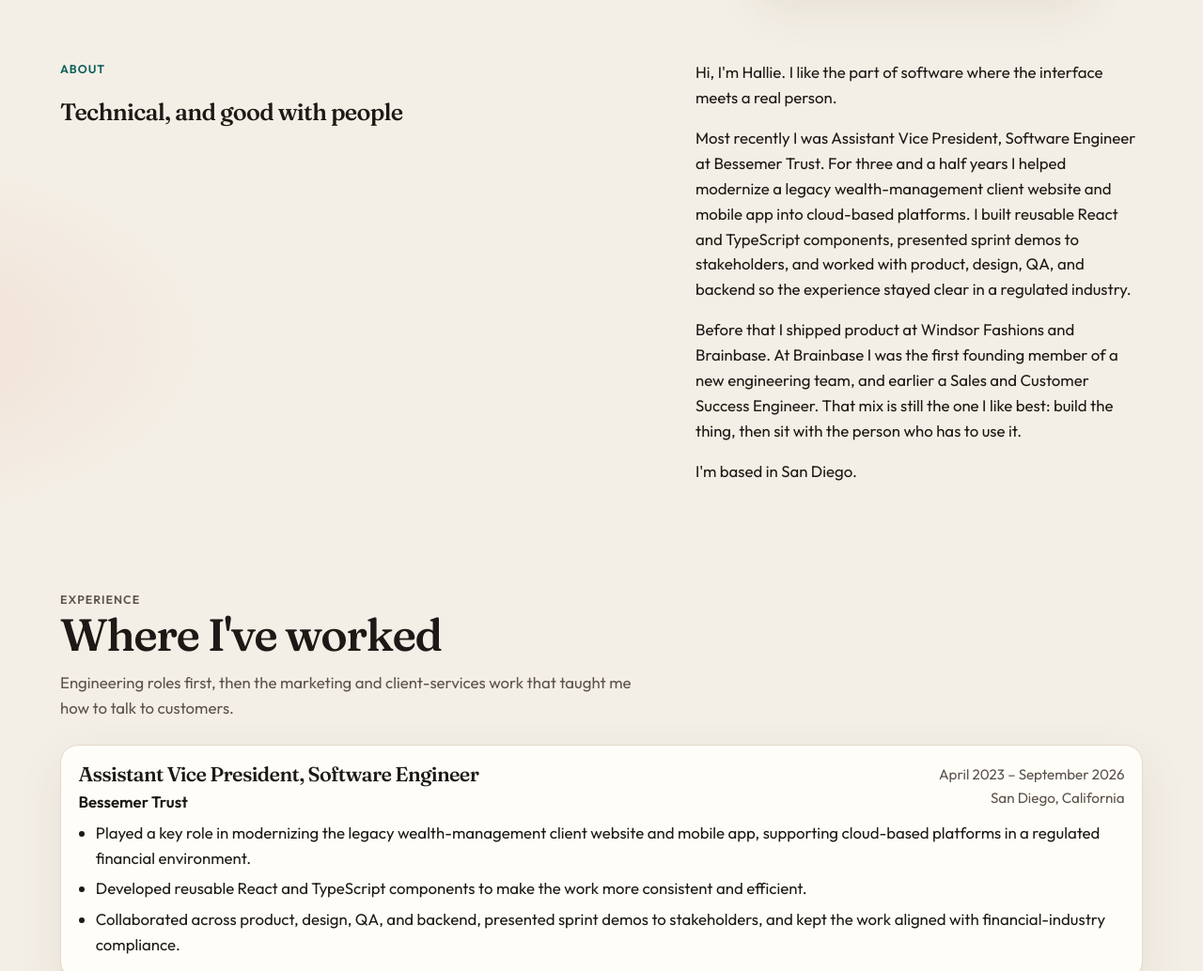
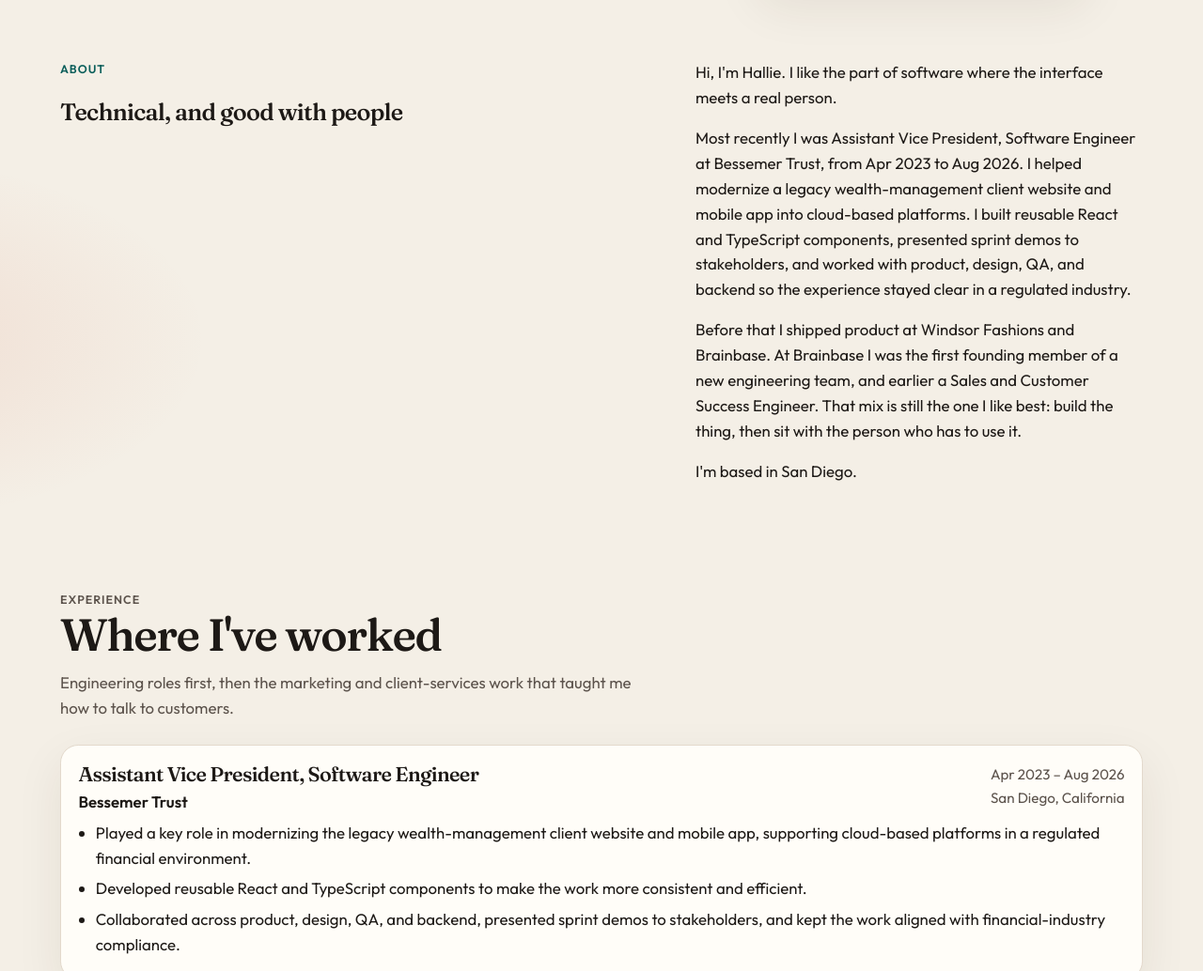
Before and after one commit to halliecalhoun/Portfolio-Website, a plain HTML site: page index.html in a window 1280 px wide. Shown: the part 460-1494 px from the top of the page at 94% size. Drawn offline with Linux system fonts and the light colour scheme.

Commit message:
Correct the Bessemer Trust end date to August 2026.
Hallie confirmed the role ran Apr 2023 – Aug 2026. The email and headshot stay as they are.

Co-authored-by: Hallie Calhoun <halliecalhoun@users.noreply.github.com>

```diff
--- a/index.html
+++ b/index.html
@@ -133,7 +133,7 @@
         </div>
         <div>
           <p>Hi, I'm Hallie. I like the part of software where the interface meets a real person.</p>
-          <p>Most recently I was Assistant Vice President, Software Engineer at Bessemer Trust. For three and a half years I helped modernize a legacy wealth-management client website and mobile app into cloud-based platforms. I built reusable React and TypeScript components, presented sprint demos to stakeholders, and worked with product, design, QA, and backend so the experience stayed clear in a regulated industry.</p>
+          <p>Most recently I was Assistant Vice President, Software Engineer at Bessemer Trust, from Apr 2023 to Aug 2026. I helped modernize a legacy wealth-management client website and mobile app into cloud-based platforms. I built reusable React and TypeScript components, presented sprint demos to stakeholders, and worked with product, design, QA, and backend so the experience stayed clear in a regulated industry.</p>
           <p>Before that I shipped product at Windsor Fashions and Brainbase. At Brainbase I was the first founding member of a new engineering team, and earlier a Sales and Customer Success Engineer. That mix is still the one I like best: build the thing, then sit with the person who has to use it.</p>
           <p>I'm based in San Diego.</p>
         </div>
@@ -154,7 +154,7 @@
                 <h3>Assistant Vice President, Software Engineer</h3>
                 <p class="org">Bessemer Trust</p>
               </div>
-              <p class="when"><time datetime="2023-04">April 2023</time> – <time datetime="2026-09">September 2026</time><span>San Diego, California</span></p>
+              <p class="when"><time datetime="2023-04">Apr 2023</time> – <time datetime="2026-08">Aug 2026</time><span>San Diego, California</span></p>
             </header>
             <ul>
               <li>Played a key role in modernizing the legacy wealth-management client website and mobile app, supporting cloud-based platforms in a regulated financial environment.</li>
```
